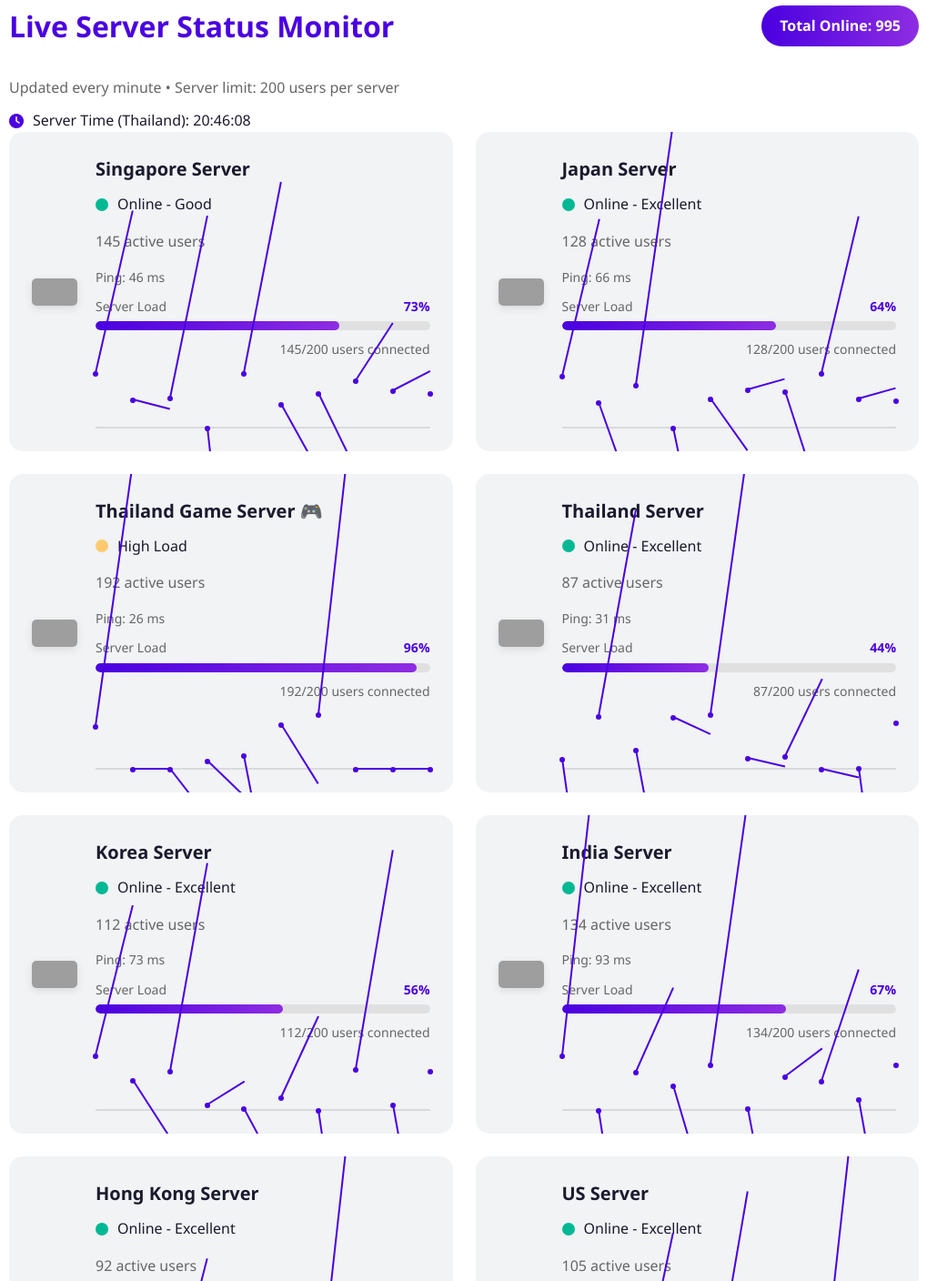
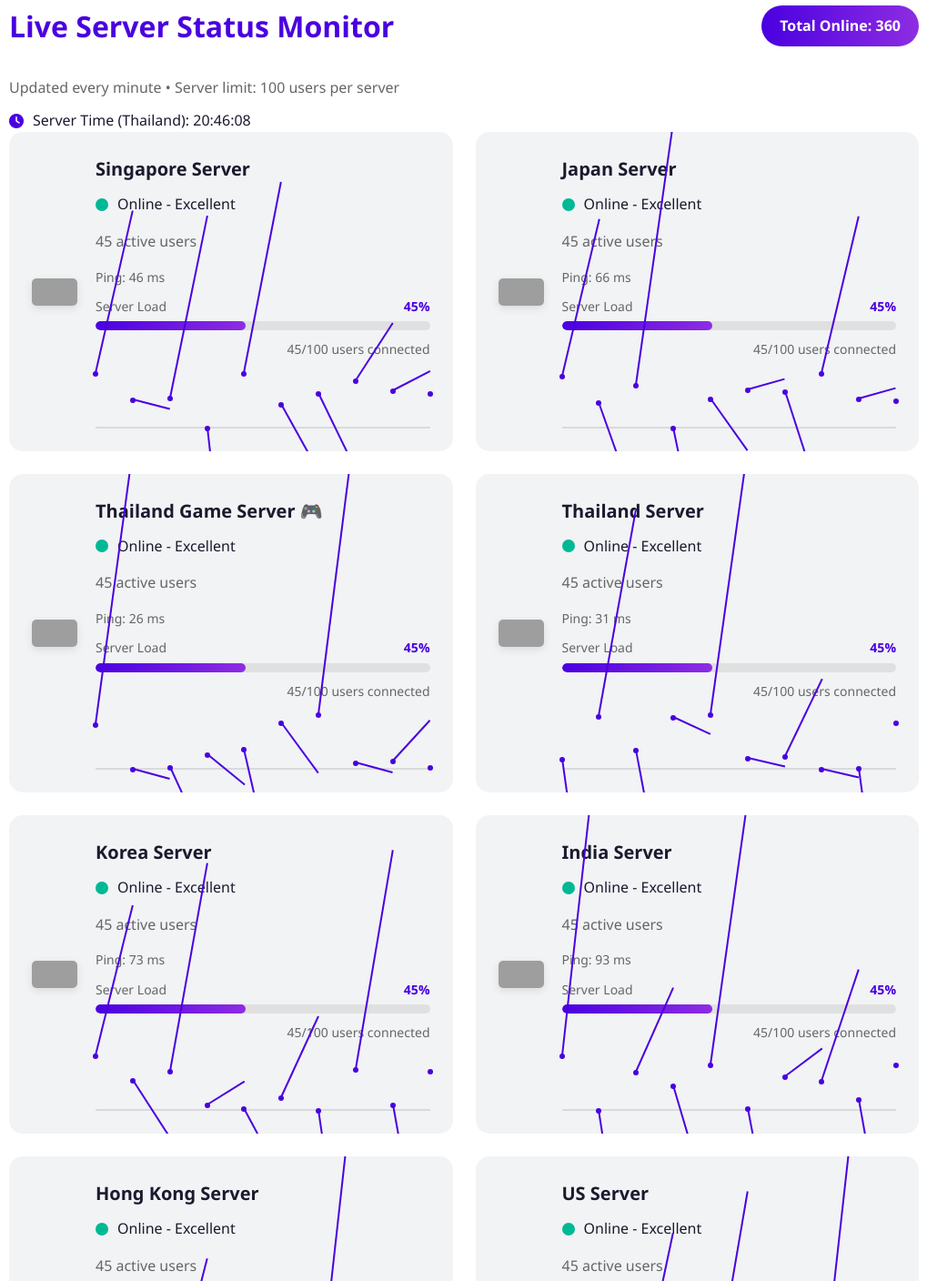
Before and after one commit to THANDARLIN2015/Test, a plain HTML site: page index.html in a window 1280 px wide. Shown: the part 943-2351 px from the top of the page at 91% size, without its empty margins (130-1149 px from the left). Drawn offline with Linux system fonts and the light colour scheme; grey boxes are pictures that could not be loaded.

Commit message:
Update index.html

```diff
--- a/index.html
+++ b/index.html
@@ -1042,14 +1042,14 @@
                 <h3 class="monitor-title">Live Server Status Monitor</h3>
                 <div class="total-users">Total Online: <span id="total-users">5,328</span></div>
             </div>
-            <p class="monitor-subtitle">Updated every minute • Server limit: 200 users per server</p>
+            <p class="monitor-subtitle">Updated every minute • Server limit: 100 users per server</p>
             <div class="server-time">
                 <i class="fas fa-clock"></i>
                 <span id="server-time">Server Time (Thailand): Loading...</span>
             </div>
             <div class="server-grid">
                 <!-- Singapore Server -->
-                <div class="server-card">
+                <div class="server-card" data-server-id="sg">
                     <img src="https://flagcdn.com/w40/sg.png" alt="Singapore Flag" class="server-flag">
                     <div class="server-info">
                         <div class="server-name">Singapore Server</div>
@@ -1057,18 +1057,18 @@
                             <div class="status-indicator status-online"></div>
                             <span>Online - Excellent</span>
                         </div>
-                        <div class="server-users">145 active users</div>
+                        <div class="server-users">45 active users</div>
                         <div class="server-ping">Ping: <span class="ping-value">45</span> ms</div>
                         <div class="usage-container">
                             <div class="usage-header">
                                 <span class="usage-label">Server Load</span>
-                                <span class="usage-value">72.5%</span>
+                                <span class="usage-value">45%</span>
                             </div>
                             <div class="usage-bar">
-                                <div class="usage-progress" style="width: 72.5%"></div>
+                                <div class="usage-progress" style="width: 45%"></div>
                             </div>
                         </div>
-                        <div class="server-limit">145/200 users connected</div>
+                        <div class="server-limit">45/100 users connected</div>
                         <div class="server-graph" id="sg-graph">
                             <div class="graph-line"></div>
                         </div>
@@ -1076,26 +1076,26 @@
                 </div>
 
                 <!-- Japan Server -->
-                <div class="server-card">
+                <div class="server-card" data-server-id="jp">
                     <img src="https://flagcdn.com/w40/jp.png" alt="Japan Flag" class="server-flag">
                     <div class="server-info">
                         <div class="server-name">Japan Server</div>
                         <div class="server-status">
                             <div class="status-indicator status-online"></div>
-                            <span>Online - Good</span>
-                        </div>
-                        <div class="server-users">128 active users</div>
+                            <span>Online - Excellent</span>
+                        </div>
+                        <div class="server-users">45 active users</div>
                         <div class="server-ping">Ping: <span class="ping-value">62</span> ms</div>
                         <div class="usage-container">
                             <div class="usage-header">
                                 <span class="usage-label">Server Load</span>
-                                <span class="usage-value">64%</span>
+                                <span class="usage-value">45%</span>
                             </div>
                             <div class="usage-bar">
-                                <div class="usage-progress" style="width: 64%"></div>
+                                <div class="usage-progress" style="width: 45%"></div>
                             </div>
                         </div>
-                        <div class="server-limit">128/200 users connected</div>
+                        <div class="server-limit">45/100 users connected</div>
                         <div class="server-graph" id="jp-graph">
                             <div class="graph-line"></div>
                         </div>
@@ -1103,26 +1103,26 @@
                 </div>
 
                 <!-- Thailand Game Server -->
-                <div class="server-card">
+                <div class="server-card" data-server-id="th-game">
                     <img src="https://flagcdn.com/w40/th.png" alt="Thailand Flag" class="server-flag">
                     <div class="server-info">
                         <div class="server-name">Thailand Game Server 🎮</div>
                         <div class="server-status">
-                            <div class="status-indicator status-busy"></div>
-                            <span>High Load</span>
-                        </div>
-                        <div class="server-users">192 active users</div>
+                            <div class="status-indicator status-online"></div>
+                            <span>Online - Excellent</span>
+                        </div>
+                        <div class="server-users">45 active users</div>
                         <div class="server-ping">Ping: <span class="ping-value">28</span> ms</div>
                         <div class="usage-container">
                             <div class="usage-header">
                                 <span class="usage-label">Server Load</span>
-                                <span class="usage-value">96%</span>
+                                <span class="usage-value">45%</span>
                             </div>
                             <div class="usage-bar">
-                                <div class="usage-progress" style="width: 96%"></div>
+                                <div class="usage-progress" style="width: 45%"></div>
                             </div>
                         </div>
-                        <div class="server-limit">192/200 users connected</div>
+                        <div class="server-limit">45/100 users connected</div>
                         <div class="server-graph" id="th-game-graph">
                             <div class="graph-line"></div>
                         </div>
@@ -1130,7 +1130,7 @@
                 </div>
 
                 <!-- Thailand Server -->
-                <div class="server-card">
+                <div class="server-card" data-server-id="th">
                     <img src="https://flagcdn.com/w40/th.png" alt="Thailand Flag" class="server-flag">
                     <div class="server-info">
                         <div class="server-name">Thailand Server</div>
@@ -1138,18 +1138,18 @@
                             <div class="status-indicator status-online"></div>
                             <span>Online - Excellent</span>
                         </div>
-                        <div class="server-users">87 active users</div>
+                        <div class="server-users">45 active users</div>
                         <div class="server-ping">Ping: <span class="ping-value">32</span> ms</div>
                         <div class="usage-container">
                             <div class="usage-header">
                                 <span class="usage-label">Server Load</span>
-                                <span class="usage-value">43.5%</span>
+                                <span class="usage-value">45%</span>
                             </div>
                             <div class="usage-bar">
-                                <div class="usage-progress" style="width: 43.5%"></div>
+                                <div class="usage-progress" style="width: 45%"></div>
                             </div>
                         </div>
-                        <div class="server-limit">87/200 users connected</div>
+                        <div class="server-limit">45/100 users connected</div>
                         <div class="server-graph" id="th-graph">
                             <div class="graph-line"></div>
                         </div>
@@ -1157,26 +1157,26 @@
                 </div>
 
                 <!-- Korea Server -->
-                <div class="server-card">
+                <div class="server-card" data-server-id="kr">
                     <img src="https://flagcdn.com/w40/kr.png" alt="Korea Flag" class="server-flag">
                     <div class="server-info">
                         <div class="server-name">Korea Server</div>
                         <div class="server-status">
                             <div class="status-indicator status-online"></div>
-                            <span>Online - Good</span>
-                        </div>
-                        <div class="server-users">112 active users</div>
+                            <span>Online - Excellent</span>
+                        </div>
+                        <div class="server-users">45 active users</div>
                         <div class="server-ping">Ping: <span class="ping-value">78</span> ms</div>
                         <div class="usage-container">
                             <div class="usage-header">
                                 <span class="usage-label">Server Load</span>
-                                <span class="usage-value">56%</span>
+                                <span class="usage-value">45%</span>
                             </div>
                             <div class="usage-bar">
-                                <div class="usage-progress" style="width: 56%"></div>
+                                <div class="usage-progress" style="width: 45%"></div>
                             </div>
                         </div>
-                        <div class="server-limit">112/200 users connected</div>
+                        <div class="server-limit">45/100 users connected</div>
                         <div class="server-graph" id="kr-graph">
                             <div class="graph-line"></div>
                         </div>
@@ -1184,26 +1184,26 @@
                 </div>
 
                 <!-- India Server -->
-                <div class="server-card">
+                <div class="server-card" data-server-id="in">
                     <img src="https://flagcdn.com/w40/in.png" alt="India Flag" class="server-flag">
                     <div class="server-info">
                         <div class="server-name">India Server</div>
                         <div class="server-status">
                             <div class="status-indicator status-online"></div>
-                            <span>Online - Good</span>
-                        </div>
-                        <div class="server-users">134 active users</div>
+                            <span>Online - Excellent</span>
+                        </div>
+                        <div class="server-users">45 active users</div>
                         <div class="server-ping">Ping: <span class="ping-value">95</span> ms</div>
                         <div class="usage-container">
                             <div class="usage-header">
                                 <span class="usage-label">Server Load</span>
-                                <span class="usage-value">67%</span>
+                                <span class="usage-value">45%</span>
                             </div>
                             <div class="usage-bar">
-                                <div class="usage-progress" style="width: 67%"></div>
+                                <div class="usage-progress" style="width: 45%"></div>
                             </div>
                         </div>
-                        <div class="server-limit">134/200 users connected</div>
+                        <div class="server-limit">45/100 users connected</div>
                         <div class="server-graph" id="in-graph">
                             <div class="graph-line"></div>
                         </div>
@@ -1211,7 +1211,7 @@
                 </div>
 
                 <!-- Hong Kong Server -->
-                <div class="server-card">
+                <div class="server-card" data-server-id="hk">
                     <img src="https://flagcdn.com/w40/hk.png" alt="Hong Kong Flag" class="server-flag">
                     <div class="server-info">
                         <div class="server-name">Hong Kong Server</div>
@@ -1219,18 +1219,18 @@
                             <div class="status-indicator status-online"></div>
                             <span>Online - Excellent</span>
                         </div>
-                        <div class="server-users">92 active users</div>
+                        <div class="server-users">45 active users</div>
                         <div class="server-ping">Ping: <span class="ping-value">52</span> ms</div>
                         <div class="usage-container">
                             <div class="usage-header">
                                 <span class="usage-label">Server Load</span>
-                                <span class="usage-value">46%</span>
+                                <span class="usage-value">45%</span>
                             </div>
                             <div class="usage-bar">
-                                <div class="usage-progress" style="width: 46%"></div>
+                                <div class="usage-progress" style="width: 45%"></div>
                             </div>
                         </div>
-                        <div class="server-limit">92/200 users connected</div>
+                        <div class="server-limit">45/100 users connected</div>
                         <div class="server-graph" id="hk-graph">
                             <div class="graph-line"></div>
                         </div>
@@ -1238,26 +1238,26 @@
                 </div>
 
                 <!-- US Server -->
-                <div class="server-card">
+                <div class="server-card" data-server-id="us">
                     <img src="https://flagcdn.com/w40/us.png" alt="US Flag" class="server-flag">
                     <div class="server-info">
                         <div class="server-name">US Server</div>
                         <div class="server-status">
                             <div class="status-indicator status-online"></div>
-                            <span>Online - Good</span>
-                        </div>
-                        <div class="server-users">105 active users</div>
+                            <span>Online - Excellent</span>
+                        </div>
+                        <div class="server-users">45 active users</div>
                         <div class="server-ping">Ping: <span class="ping-value">120</span> ms</div>
                         <div class="usage-container">
                             <div class="usage-header">
                                 <span class="usage-label">Server Load</span>
-                                <span class="usage-value">52.5%</span>
+                                <span class="usage-value">45%</span>
                             </div>
                             <div class="usage-bar">
-                                <div class="usage-progress" style="width: 52.5%"></div>
+                                <div class="usage-progress" style="width: 45%"></div>
                             </div>
                         </div>
-                        <div class="server-limit">105/200 users connected</div>
+                        <div class="server-limit">45/100 users connected</div>
                         <div class="server-graph" id="us-graph">
                             <div class="graph-line"></div>
                         </div>
@@ -1724,14 +1724,14 @@
         // Server data with consistent user counts across devices
         const serverData = {
             servers: [
-                { id: 'sg', name: 'Singapore Server', flag: 'sg', current: 145, max: 200, basePing: 45 },
-                { id: 'jp', name: 'Japan Server', flag: 'jp', current: 128, max: 200, basePing: 62 },
-                { id: 'th-game', name: 'Thailand Game Server 🎮', flag: 'th', current: 192, max: 200, basePing: 28 },
-                { id: 'th', name: 'Thailand Server', flag: 'th', current: 87, max: 200, basePing: 32 },
-                { id: 'kr', name: 'Korea Server', flag: 'kr', current: 112, max: 200, basePing: 78 },
-                { id: 'in', name: 'India Server', flag: 'in', current: 134, max: 200, basePing: 95 },
-                { id: 'hk', name: 'Hong Kong Server', flag: 'hk', current: 92, max: 200, basePing: 52 },
-                { id: 'us', name: 'US Server', flag: 'us', current: 105, max: 200, basePing: 120 }
+                { id: 'sg', name: 'Singapore Server', flag: 'sg', current: 45, max: 100, basePing: 45 },
+                { id: 'jp', name: 'Japan Server', flag: 'jp', current: 45, max: 100, basePing: 62 },
+                { id: 'th-game', name: 'Thailand Game Server 🎮', flag: 'th', current: 45, max: 100, basePing: 28 },
+                { id: 'th', name: 'Thailand Server', flag: 'th', current: 45, max: 100, basePing: 32 },
+                { id: 'kr', name: 'Korea Server', flag: 'kr', current: 45, max: 100, basePing: 78 },
+                { id: 'in', name: 'India Server', flag: 'in', current: 45, max: 100, basePing: 95 },
+                { id: 'hk', name: 'Hong Kong Server', flag: 'hk', current: 45, max: 100, basePing: 52 },
+                { id: 'us', name: 'US Server', flag: 'us', current: 45, max: 100, basePing: 120 }
             ],
             graphData: {}
         };
@@ -1776,17 +1776,9 @@
                 // Update limit text
                 card.querySelector('.server-limit').textContent = `${server.current}/${server.max} users connected`;
 
-                // Update status if needed
-                if (percentage > 90) {
-                    card.querySelector('.status-indicator').className = 'status-indicator status-busy';
-                    card.querySelector('.server-status span').textContent = 'High Load';
-                } else if (percentage > 70) {
-                    card.querySelector('.status-indicator').className = 'status-indicator status-online';
-                    card.querySelector('.server-status span').textContent = 'Online - Good';
-                } else {
-                    card.querySelector('.status-indicator').className = 'status-indicator status-online';
-                    card.querySelector('.server-status span').textContent = 'Online - Excellent';
-                }
+                // Update status to always show "Online - Excellent"
+                card.querySelector('.status-indicator').className = 'status-indicator status-online';
+                card.querySelector('.server-status span').textContent = 'Online - Excellent';
 
                 // Update total users
                 totalUsers += server.current;
@@ -1908,18 +1900,7 @@
             document.getElementById('digital-date').textContent = dateStr;
         }
 
-        // Initialize server cards with data attributes
-        function initializeServerCards() {
-            serverData.servers.forEach(server => {
-                const card = document.querySelector(`.server-card:nth-child(${serverData.servers.indexOf(server) + 1})`);
-                if (card) {
-                    card.setAttribute('data-server-id', server.id);
-                }
-            });
-        }
-
         // Initial calls and set intervals
-        initializeServerCards();
         refreshServerStatus();
         updateServerTime();
         updateDigitalClock();
```
